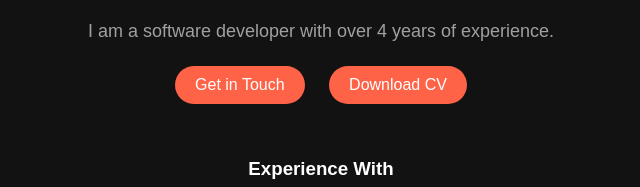
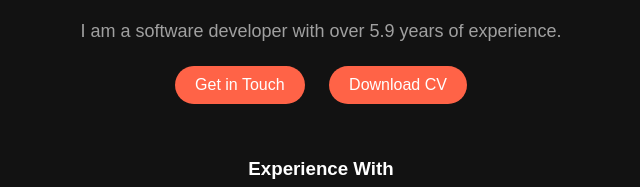
Before and after one commit to iqra176/MY_PORTFOLIO, a plain HTML site: page index.html in a window 1280 px wide. Shown: the part 417-604 px from the top of the page, 319-959 px from the left. Drawn offline with Linux system fonts and the light colour scheme; files whose address does not match are found by name.

Commit message:
experiance added

```diff
--- a/index.html
+++ b/index.html
@@ -25,7 +25,7 @@
             <img src="assets/picture.JPG" alt="Profile Picture">
         </div>
         <h1>I do code and make content <span>about it!</span></h1>
-        <p>I am a software developer with over 4 years of experience.</p>
+        <p>I am a software developer with over 5.9 years of experience.</p>
         <div class="buttons">
             <button>Get in Touch</button>
             <button>Download CV</button>
```
